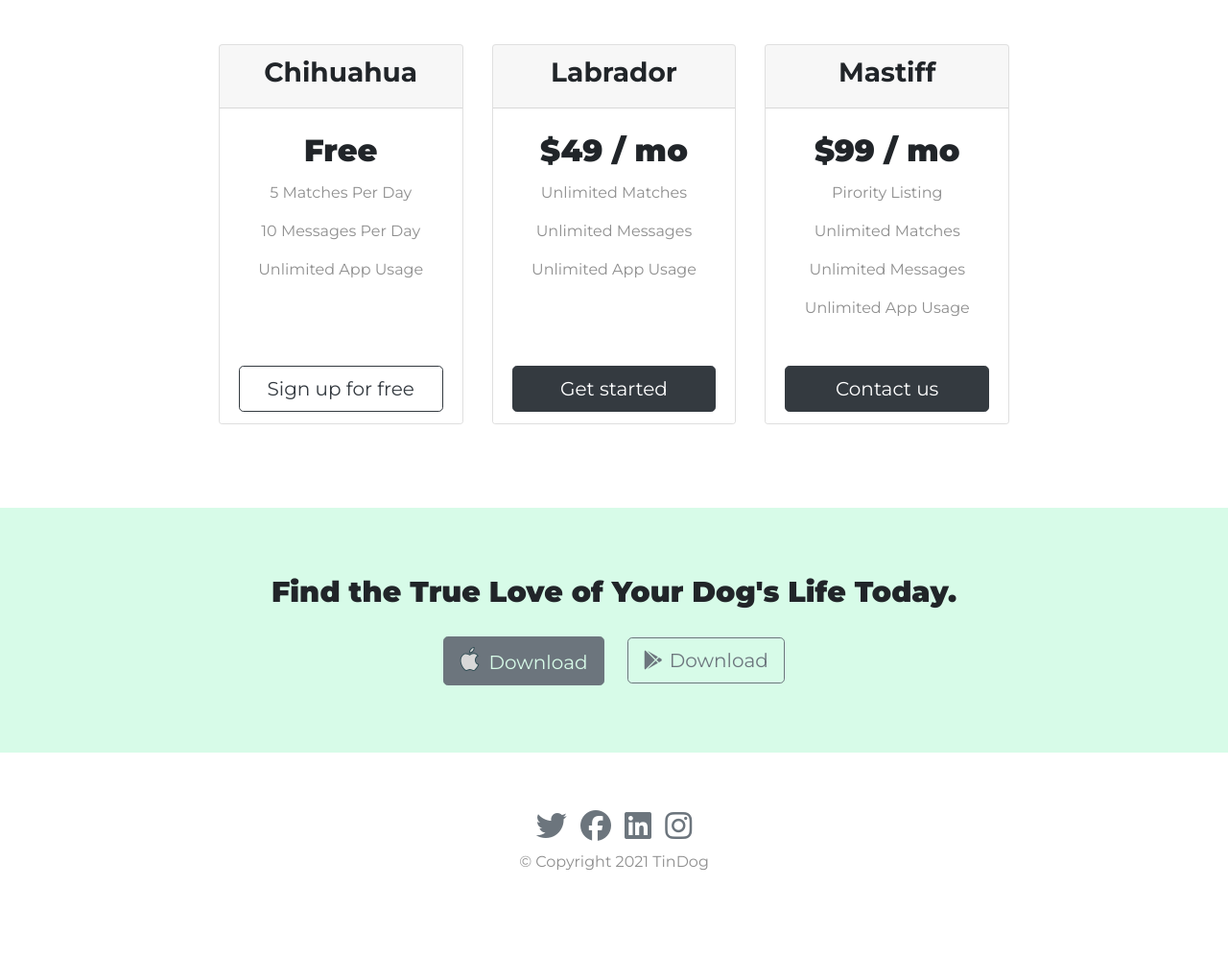
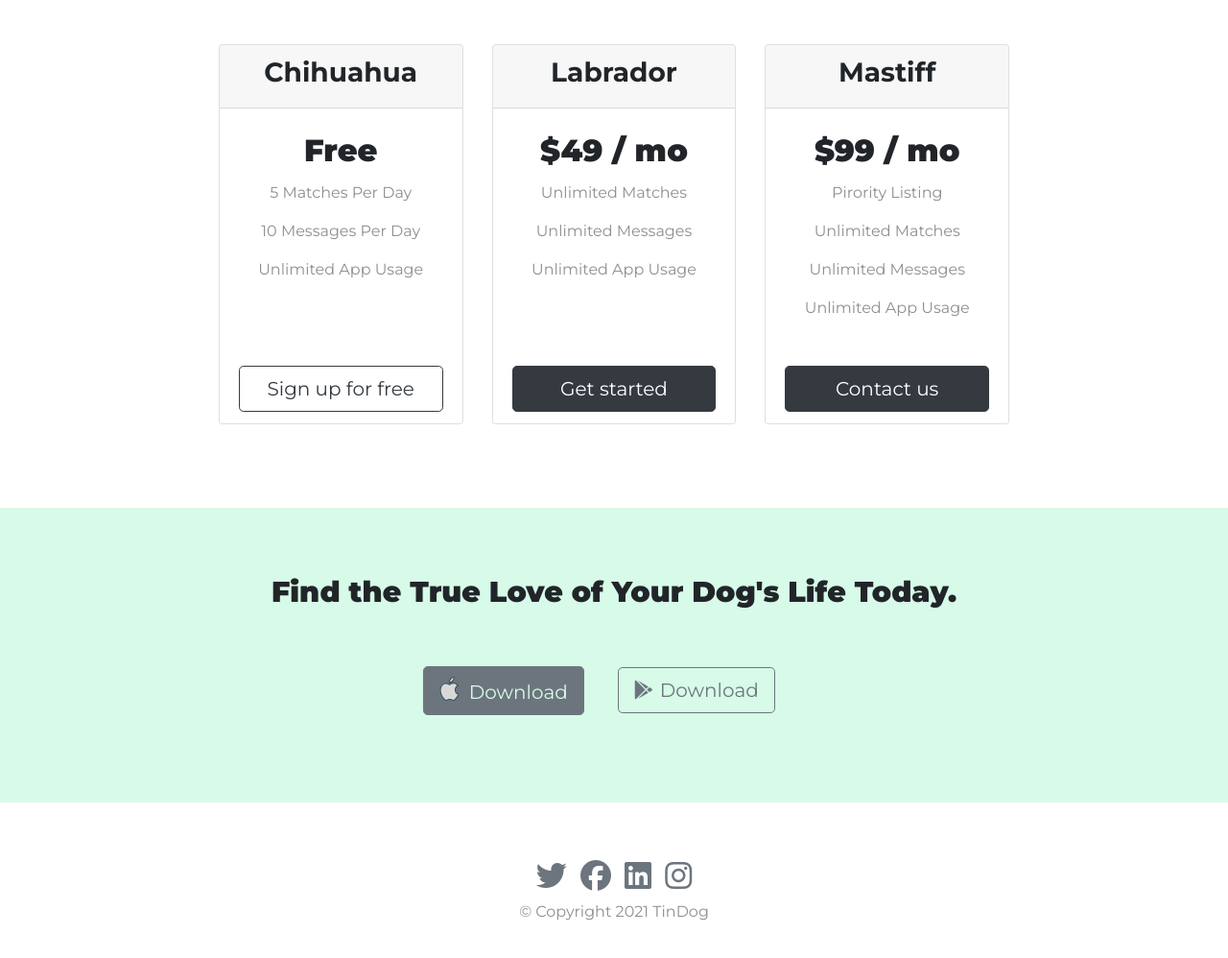
Before and after one commit to tt1m0n/Web_Development_Bootcamp, a plain HTML site: page with_bootstrap/index.html in a window 1280 px wide. Shown: the part 1738-2736 px from the top of the page at 96% size. Before the commit the page ends 2704 px from the top, so only its background shows below. Drawn offline with nearby package versions, Linux system fonts and the light colour scheme.

Commit message:
changes button settings

```diff
--- a/with_bootstrap/css/styles.css
+++ b/with_bootstrap/css/styles.css
@@ -172,7 +172,7 @@ p {
 }
 
 #cta .download-button-apple, #cta .download-button-play {
-    margin: 20px 10px 30px;
+    margin: 5% 3% 5% 0%;
 }
 
 .cta-header {
```
